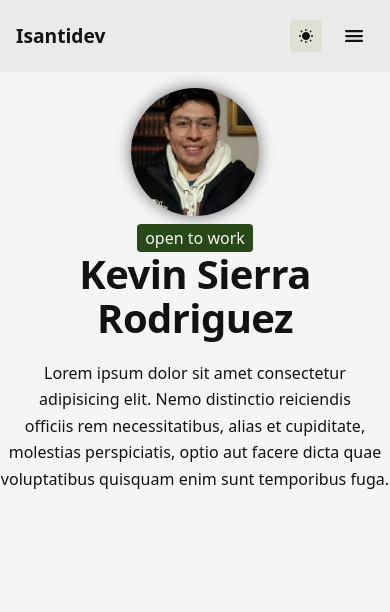
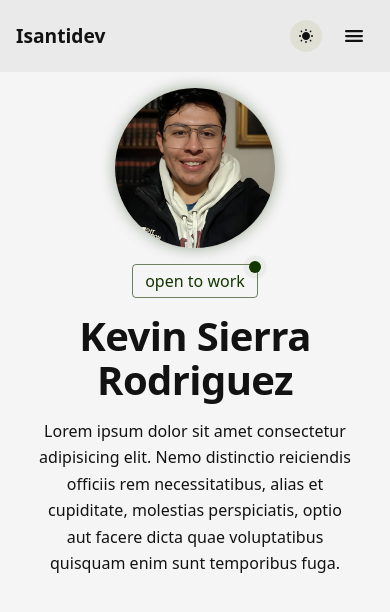
Before and after one commit to isantidev/my-portfolio, a React (Vite) app: page / in a window 390 px wide. Shown: the top 612 px of the page. Built offline with nearby package versions, Linux system fonts and the light colour scheme.

Commit message:
Hero component created, mobile layout added. Base color palette has been improved by adopting a more strong and vivid accent color

```diff
--- a/src/components/layout/Hero.jsx
+++ b/src/components/layout/Hero.jsx
@@ -5,26 +5,30 @@
         <>
             <section
                 aria-label="about-me"
-                className="max-w-screen-xl mx-auto my-4"
+                className="max-w-screen-xl mx-auto my-4 h-[80dvh] px-2"
             >
-                <div className="flex flex-col items-center justify-center gap-2">
-                    <span className="size-32 overflow-hidden rounded-full shadow-custom-text/60 shadow-[0px_0px_15px_0px] ">
+                <div className="flex flex-col items-center justify-center gap-4">
+                    <span className="size-40 overflow-hidden rounded-full shadow-custom-accent/40 shadow-[0px_0px_15px_0px] ">
                         <img
                             className="h-full w-full object-cover"
                             src={profileImg}
                             alt=""
                         />
                     </span>
-                    <div className="flex flex-col justify-around items-center text-center">
+                    <div className="flex flex-col gap-2 justify-around items-center text-center">
                         <a
                             href="#"
-                            className="py-0.5 px-2 bg-custom-accent rounded-[0.25rem] max-w-fit opacity-90 hover:opacity-100 hover:contrast-150 focus:contrast-150"
+                            className="relative py-1 px-3 bg-transparent border border-custom-accent/60 rounded-[0.25rem] max-w-fit hover:animate-pulse transition-all"
                         >
-                            <span className="font-light text-custom-bg">
+                            <span class="absolute -top-1 -right-1 size-3 bg-custom-accent animate-ping rounded-full  opacity-60"></span>
+                            <span class="absolute -top-1 -right-1 size-3 rounded-full bg-custom-accent"></span>
+                            <span className="font-light text-custom-accent">
                                 open to work
                             </span>
                         </a>
-                        <h1 className="text-pretty">Kevin Sierra Rodriguez</h1>
+                        <h1 className="text-pretty text-">
+                            Kevin Sierra Rodriguez
+                        </h1>
                         <p className="text-balance">
                             Lorem ipsum dolor sit amet consectetur adipisicing
                             elit. Nemo distinctio reiciendis officiis rem
--- a/src/styles/global.css
+++ b/src/styles/global.css
@@ -42,7 +42,7 @@
         --color-bg: #0a0a0a;
         --color-primary: #4b4a2f;
         --color-secondary: #1a1a1a;
-        --color-accent: #aad576;
+        --color-accent: #aeff4c;
     }
 }
 
@@ -62,7 +62,7 @@
     font-weight: 800;
     line-height: 1.1;
     letter-spacing: -0.02em;
-    margin-bottom: 0.5em;
+    margin: 0.2em auto;
     transition: all 0.3s cubic-bezier(0.4, 0, 0.2, 1);
 }
 
@@ -137,7 +137,6 @@
     line-height: inherit;
     letter-spacing: inherit;
     cursor: pointer;
-    border-radius: 0.25rem;
     text-decoration-thickness: 0.08em;
     text-underline-offset: 0.15em;
     transition: all 0.3s cubic-bezier(0.4, 0, 0.2, 1);
@@ -145,10 +144,6 @@
 
 a:hover {
     text-underline-offset: 0.12em;
-}
-
-a:focus {
-    border-radius: 2px;
 }
 
 /* Mobile optimizations */
@@ -193,6 +188,11 @@
         text-underline-offset: 0.12em;
     }
 
+    button {
+        text-decoration-thickness: 0.1em;
+        text-underline-offset: 0.12em;
+    }
+
     a:hover {
         text-decoration-thickness: 0.14em;
         text-underline-offset: 0.1em;
```
